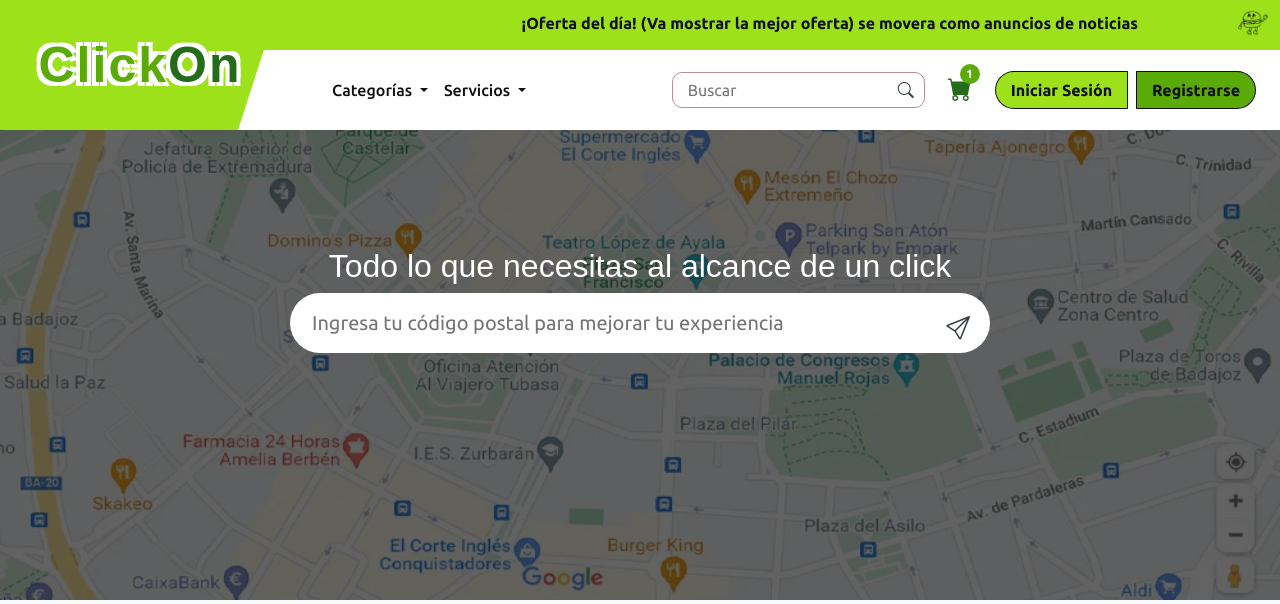
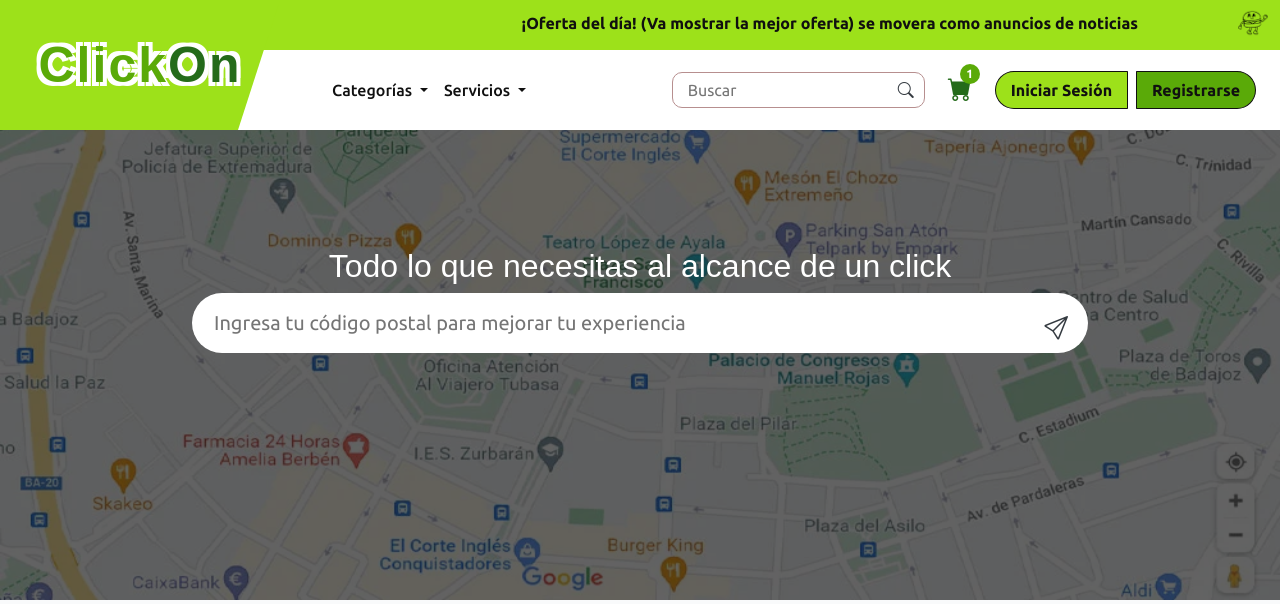
Before and after one commit to JorgeGlzLlamas/ClickOn, a Django app: page / in a window 1280 px wide. Shown: the top 604 px of the page. Run offline with Django 5.2, Linux system fonts and the light colour scheme; some web fonts are replaced.

Commit message:
map-container update #1

```diff
--- a/clickon/static/css/base.css
+++ b/clickon/static/css/base.css
@@ -63,7 +63,6 @@ body {
     z-index: 9999 !important;
   }
 
-
   /* Promotional Banner */
   .promo-banner {
     background-color: var(--light-green);
@@ -114,6 +113,16 @@ body {
   width: 100%;
 }
 
+.header-container .background-image{
+  height: 600px;
+}
+
+@media (max-width: 991){
+  .header-container .background-image{
+    height: 400px;
+  }
+}
+
 .header-container .info-header-container{
     display: flex;
     justify-content: center;
@@ -126,6 +135,7 @@ body {
     font-size: 40px;
     font-weight: 500;
     color: var(--white);
+    width: 100%;
 }
 
 .info-header-container form h2{
@@ -134,7 +144,8 @@ body {
 
 .info-header-container form .cp-form{
     background-color: var(--white);
-    width: 700px;
+    width: 70%;
+    margin: auto;
     height: 60px;
     border-radius: 50px;
 }
@@ -150,6 +161,7 @@ body {
 
 .info-header-container form .cp-form button{
     margin-right: 20px;
+    margin-left: 10px;
 }
 .info-header-container form .cp-form button i{
     margin: 0;
@@ -690,6 +702,7 @@ body {
 .categorias-busquedas-filtros{
   max-width: 1440px;
   margin: 600px auto 0px auto;
+  overflow-x: auto;
 }
 
 .categorias-busquedas-filtros .categorias{
--- a/clickon/templates/base/base.html
+++ b/clickon/templates/base/base.html
@@ -37,9 +37,9 @@
                         </div>
                     </form>
                 </div>
-                <div class="position-absolute dark-shadow top-0 w-100" style="height: 600px;"></div>
+                <div class="position-absolute dark-shadow top-0 w-100"></div>
                 <div class="position-absolute w-100 top-0">
-                    <img src="{% static "img/googlemaps.webp" %}" class="w-100" style="height: 600px;" />
+                    <img src="{% static "img/googlemaps.webp" %}" class="w-100 background-image" />
                 </div>
             </div>
         </div>
```
